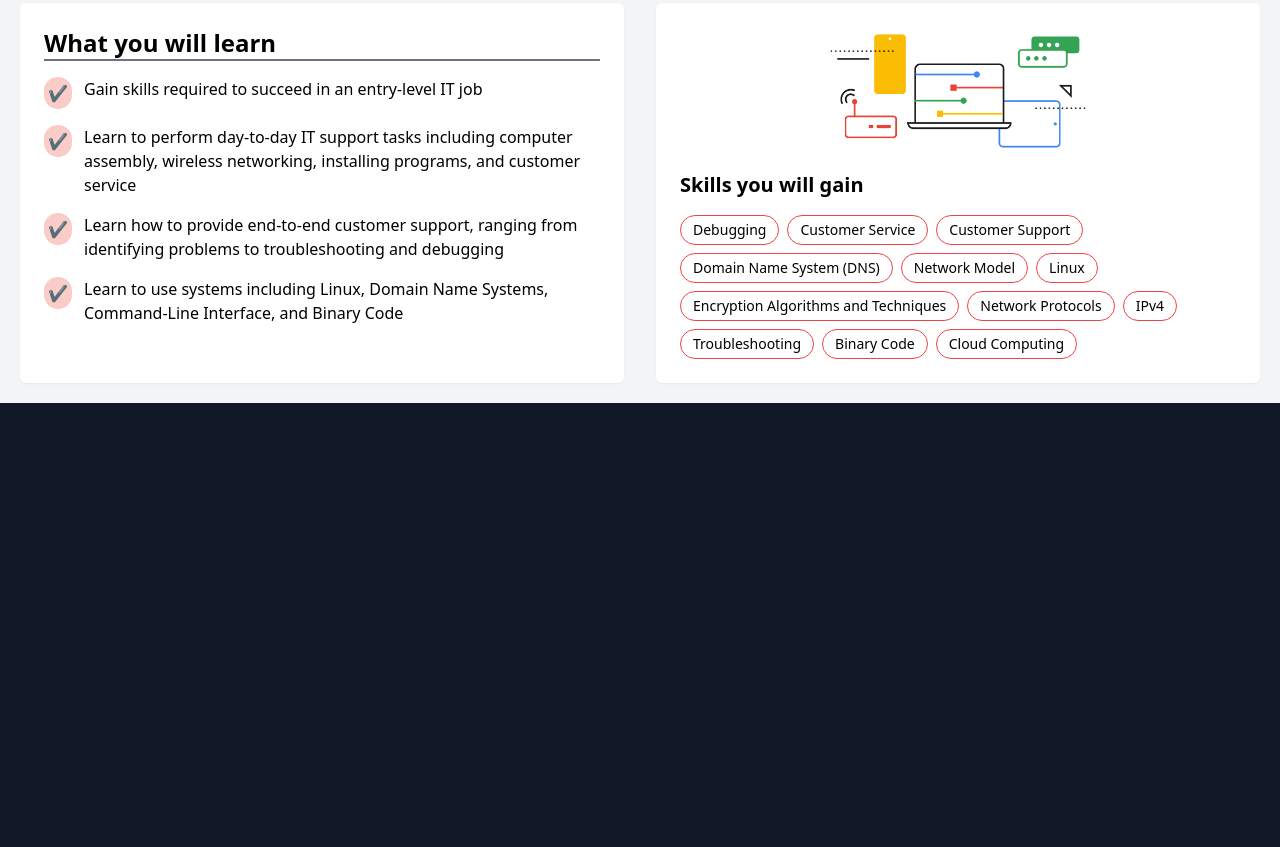
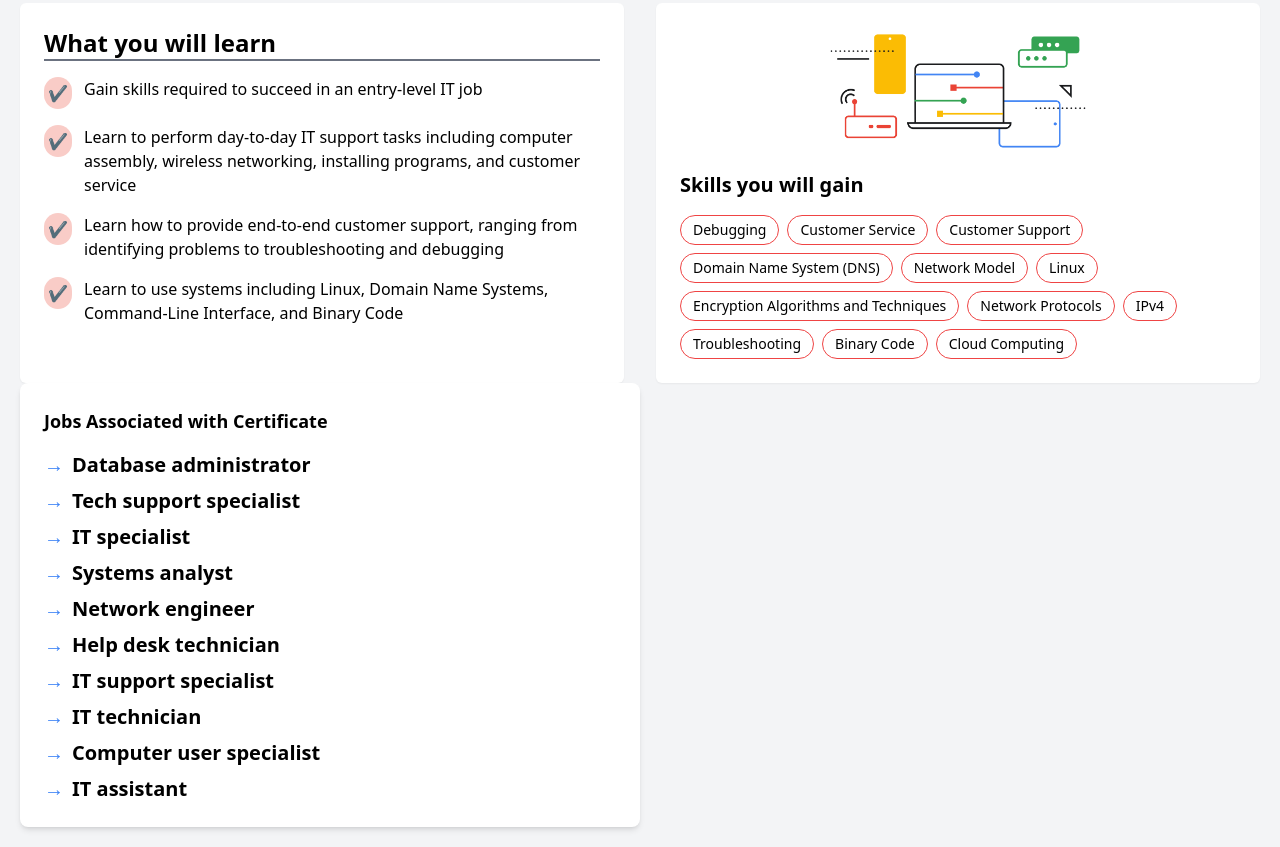
Before and after one commit to suraid12/assignment-recover, a website built with Vite: page index.html in a window 1280 px wide. Shown: the part 827-1674 px from the top of the page. Before the commit the page ends 1230 px from the top, so only its background shows below. Built offline with nearby package versions, Linux system fonts and the light colour scheme.

Commit message:
left  portion of page 3

```diff
--- a/index.html
+++ b/index.html
@@ -143,6 +143,46 @@
   </div>
 
 </div>
+
+     <!-- Container -->
+     <div class=" flex flex-col md:flex-row items-center md:items-start gap-6">
+        <!-- Left Section -->
+        <div class="bg-white shadow-md p-6 w-full md:w-1/2 rounded-lg">
+          <h2 class="text-lg font-bold mb-4">Jobs Associated with Certificate</h2>
+          <ul class="space-y-2 text-xl font-semibold">
+            <li class="flex items-center">
+              <span class="text-blue-500 mr-2"> → </span> Database administrator
+            </li>
+            <li class="flex items-center">
+              <span class="text-blue-500 mr-2 "> → </span> Tech support specialist
+            </li>
+            <li class="flex items-center">
+              <span class="text-blue-500 mr-2 "> → </span> IT specialist
+            </li>
+            <li class="flex items-center">
+              <span class="text-blue-500 mr-2 "> → </span> Systems analyst
+            </li>
+            <li class="flex items-center">
+              <span class="text-blue-500 mr-2 "> → </span> Network engineer
+            </li>
+            <li class="flex items-center">
+              <span class="text-blue-500 mr-2 "> → </span> Help desk technician
+            </li>
+            <li class="flex items-center">
+              <span class="text-blue-500 mr-2 "> → </span> IT support specialist
+            </li>
+            <li class="flex items-center">
+              <span class="text-blue-500 mr-2 "> → </span> IT technician
+            </li>
+            <li class="flex items-center">
+              <span class="text-blue-500 mr-2"> → </span> Computer user specialist
+            </li>
+            <li class="flex items-center">
+              <span class="text-blue-500 mr-2"> → </span> IT assistant
+            </li>
+          </ul>
+        </div>
+
 <script>
     const htmlTag = document.getElementById("htmlTag");
     document.getElementById("switch").addEventListener("click",function(){
```
